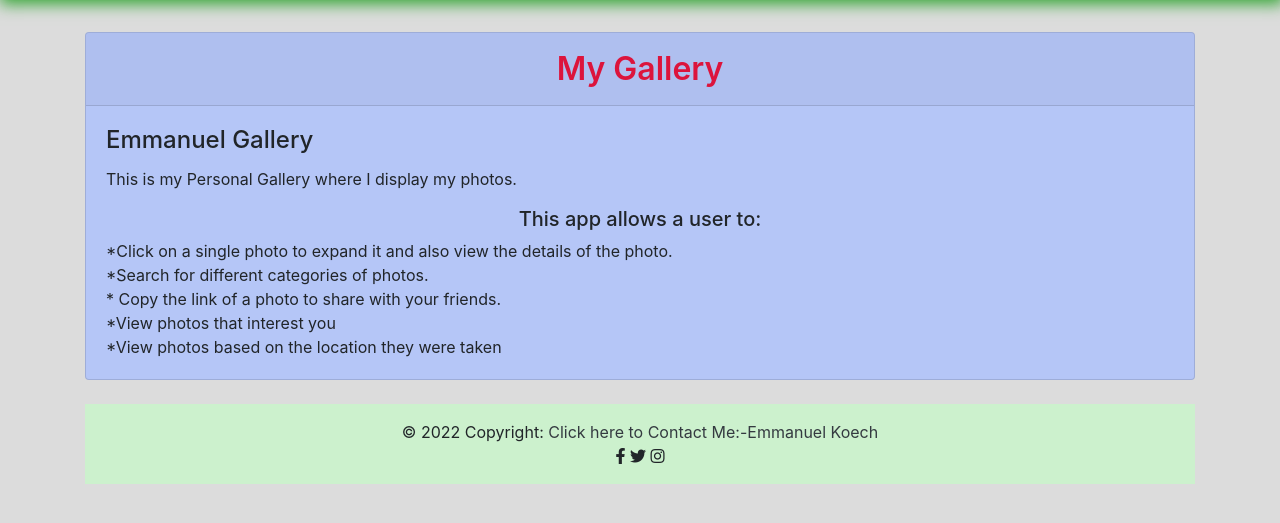
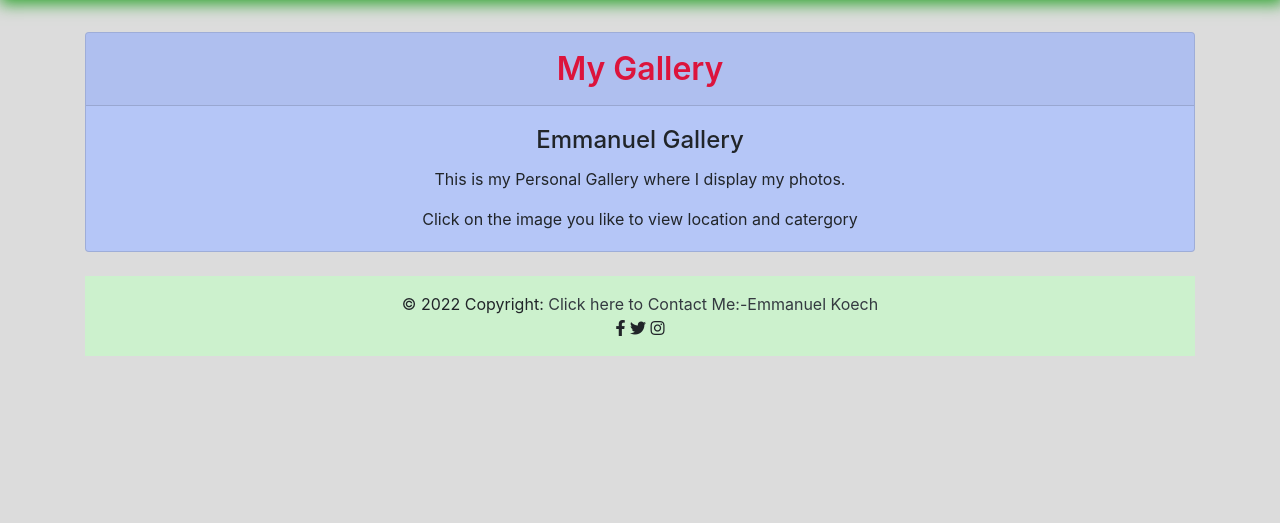
Before and after one commit to Emmanuel687/Gallery-Web-App, a Django app: page / in a window 1280 px wide. Shown: the part 80-603 px from the top of the page. Run offline with Django 4.2, Linux system fonts and the light colour scheme; data that the repository does not hold is empty; some libraries are stand-ins or nearby versions.

Commit message:
added some css on index

```diff
--- a/images/templates/index.html
+++ b/images/templates/index.html
@@ -5,11 +5,9 @@
             My Gallery
         </div>
         <div class="card-body">
-            <h4 class="card-title">Emmanuel Gallery</h4>
-            <p class="card-text">This is my Personal Gallery where I display my photos.</p>
-            <h5 class="text-center">This app allows a user to:</h5>
-            *Click on a single photo to expand it and also view the details of the photo. <br> *Search for different categories of photos. <br> * Copy the link of a photo to share with your friends. <br> *View photos that interest you <br> *View photos
-            based on the location they were taken <br>
+            <h4 class="card-title" style="text-align: center;">Emmanuel Gallery</h4>
+            <p class="card-text" style="text-align: center;">This is my Personal Gallery where I display my photos.</p>
+            <p class="card-text" style="text-align: center;">Click on the image you like to view location and catergory</p>
 
         </div>
     </div>
```
